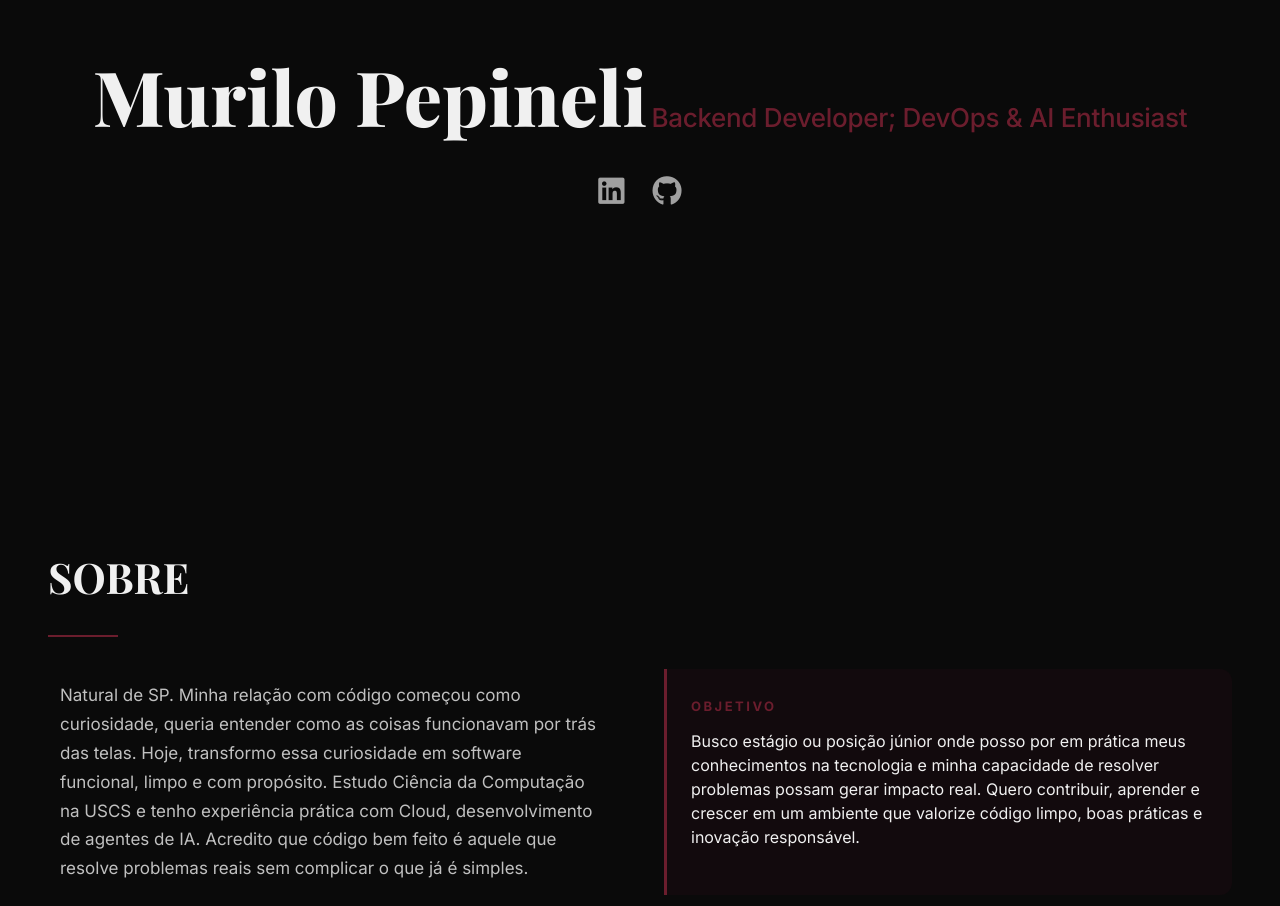
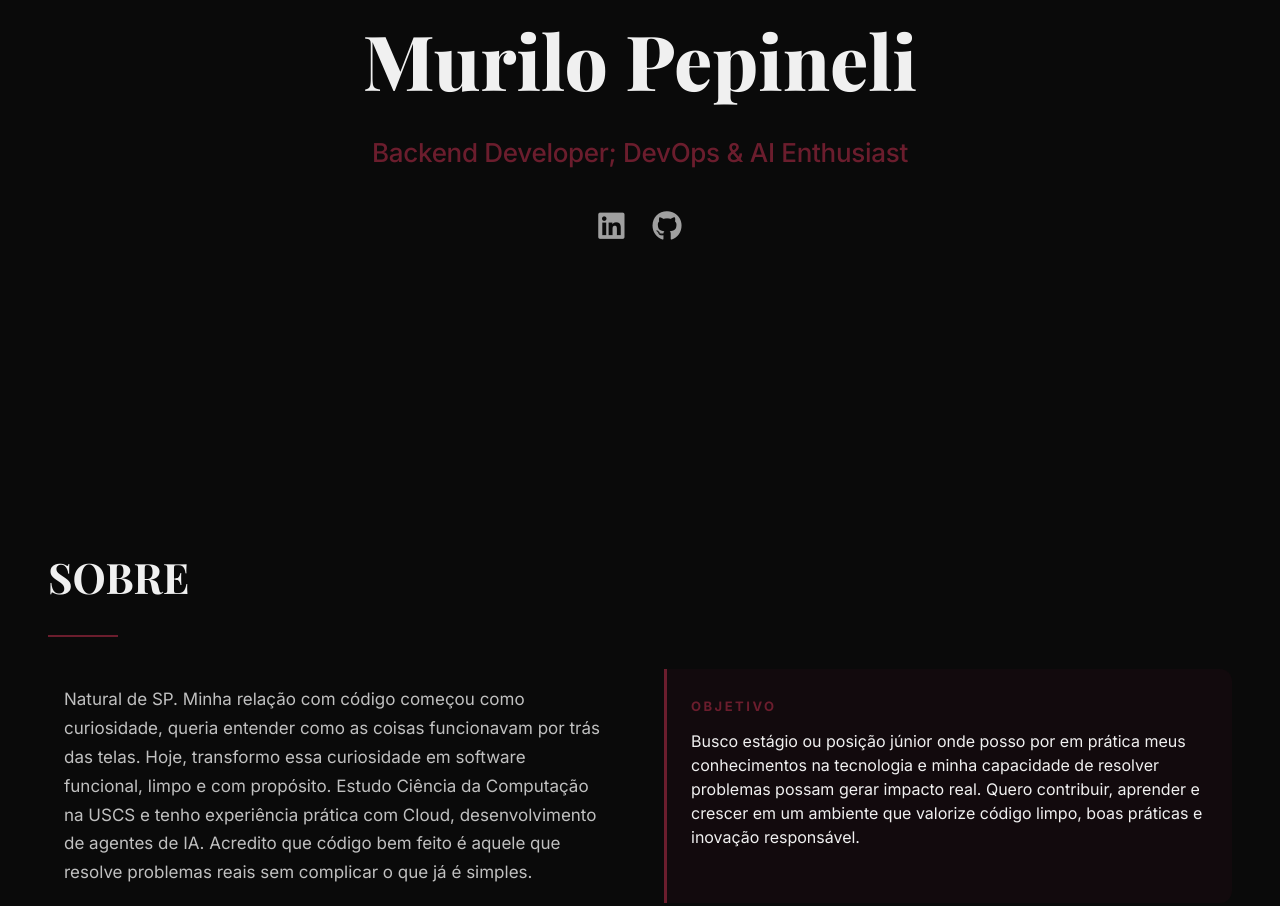
Before and after one commit to pepineli/pepineli.github.io, a plain HTML site: page index.html in a window 1280 px wide. Shown: the part 254-1160 px from the top of the page. Drawn offline with nearby package versions, Linux system fonts and the light colour scheme.

Commit message:
Refactor hero section and update styles

```diff
--- a/index.html
+++ b/index.html
@@ -146,7 +146,7 @@
             margin-bottom: 32px;
         }
 
-        /* Hero */
+        /* Hero - título centralizado com subtítulo embaixo */
         .hero {
             min-height: 90vh;
             display: flex;
@@ -154,6 +154,11 @@
             justify-content: center;
             text-align: center;
             padding: 100px 0 60px;
+        }
+
+        .hero-content {
+            max-width: 800px;
+            margin: 0 auto;
         }
 
         .hero h1 {
@@ -175,7 +180,7 @@
             font-size: 26px;
             font-weight: 500;
             color: #6B1D2D;
-            margin-bottom: 28px;
+            margin-bottom: 32px;
             letter-spacing: -0.3px;
             transition: all 0.4s cubic-bezier(0.2, 0.9, 0.4, 1.1);
             display: inline-block;
@@ -203,7 +208,7 @@
             transform: translateY(-4px);
         }
 
-        /* Sobre - TODOS OS ELEMENTOS COM EFEITO */
+        /* Sobre - ambos os textos com efeito de salto */
         .about-grid {
             display: grid;
             grid-template-columns: 1fr 1fr;
@@ -215,13 +220,14 @@
             line-height: 1.7;
             font-size: 17px;
             transition: all 0.4s cubic-bezier(0.2, 0.9, 0.4, 1.1);
-            padding: 12px;
+            padding: 16px;
             border-radius: 12px;
             display: block;
+            background: transparent;
         }
 
         .about-text:hover {
-            transform: translateY(-3px);
+            transform: translateY(-4px);
             background: rgba(107, 29, 45, 0.04);
         }
 
@@ -236,7 +242,7 @@
         .objective-box:hover {
             background: rgba(26, 10, 16, 0.8);
             border-left-width: 4px;
-            transform: translateY(-3px);
+            transform: translateY(-4px);
         }
 
         .objective-label {
@@ -257,6 +263,7 @@
         .objective-box p {
             transition: all 0.4s cubic-bezier(0.2, 0.9, 0.4, 1.1);
             display: block;
+            margin: 0;
         }
 
         .objective-box p:hover {
@@ -769,11 +776,13 @@
 <main>
     <section class="hero">
         <div class="container">
-            <h1>Murilo Pepineli</h1>
-            <h2>Backend Developer; DevOps & AI Enthusiast</h2>
-            <div class="social-icons">
-                <a href="https://linkedin.com/in/murilo-pepineli" target="_blank"><i class="fab fa-linkedin"></i></a>
-                <a href="https://github.com/pepineli" target="_blank"><i class="fab fa-github"></i></a>
+            <div class="hero-content">
+                <h1>Murilo Pepineli</h1>
+                <h2>Backend Developer; DevOps & AI Enthusiast</h2>
+                <div class="social-icons">
+                    <a href="https://linkedin.com/in/murilo-pepineli" target="_blank"><i class="fab fa-linkedin"></i></a>
+                    <a href="https://github.com/pepineli" target="_blank"><i class="fab fa-github"></i></a>
+                </div>
             </div>
         </div>
     </section>
```
